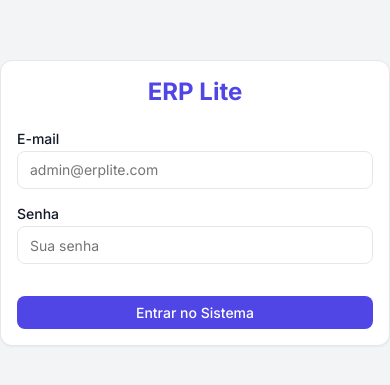
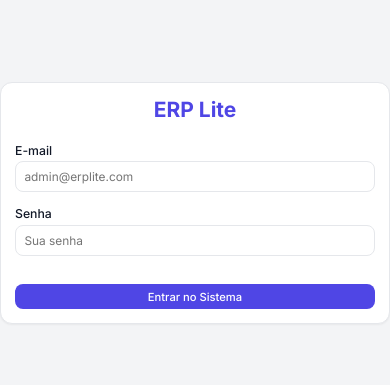
Before and after one commit to jprime617/SySilveira, a React (Vite) app in the folder frontend/: page /login in a window 390 px wide. Shown: the part 219-604 px from the top of the page. Built offline with nearby package versions, Linux system fonts and the light colour scheme.

Commit message:
style: adjust typography, spacing, and component sizes for mobile responsiveness

```diff
--- a/frontend/src/index.css
+++ b/frontend/src/index.css
@@ -227,6 +227,10 @@ tr:hover td {
 
 /* ====== RESPONSIVE (MOBILE & TABLET) ======= */
 @media (max-width: 768px) {
+  html {
+    font-size: 14px;
+  }
+
   .sidebar {
     position: fixed;
     top: 0;
@@ -240,19 +244,28 @@ tr:hover td {
     box-shadow: var(--shadow-md);
   }
 
+  .sidebar-item {
+    padding: 0.75rem 1.25rem;
+    font-size: 0.9rem;
+  }
+
   .mobile-menu-btn {
     display: flex !important;
   }
 
   .content-area {
-    padding: 1rem;
+    padding: 0.75rem;
   }
 
   .header-app {
-    padding: 1rem;
+    padding: 0.75rem;
     flex-direction: column;
     align-items: flex-start;
-    gap: 0.75rem;
+    gap: 0.5rem;
+  }
+
+  .header-app h2 {
+    font-size: 1.1rem;
   }
 
   .header-app > div:first-child {
@@ -261,6 +274,22 @@ tr:hover td {
 
   .card {
     padding: 1rem;
+  }
+
+  /* Reduzir tamanho dos botões e inputs no mobile */
+  .btn {
+    padding: 0.4rem 0.8rem;
+    font-size: 0.8rem;
+  }
+
+  .form-input, .form-select {
+    padding: 0.5rem 0.6rem;
+    font-size: 0.85rem;
+  }
+
+  th, td {
+    padding: 0.5rem;
+    font-size: 0.8rem;
   }
 
   /* Faz formulários quebrarem para colunas no celular */
```
